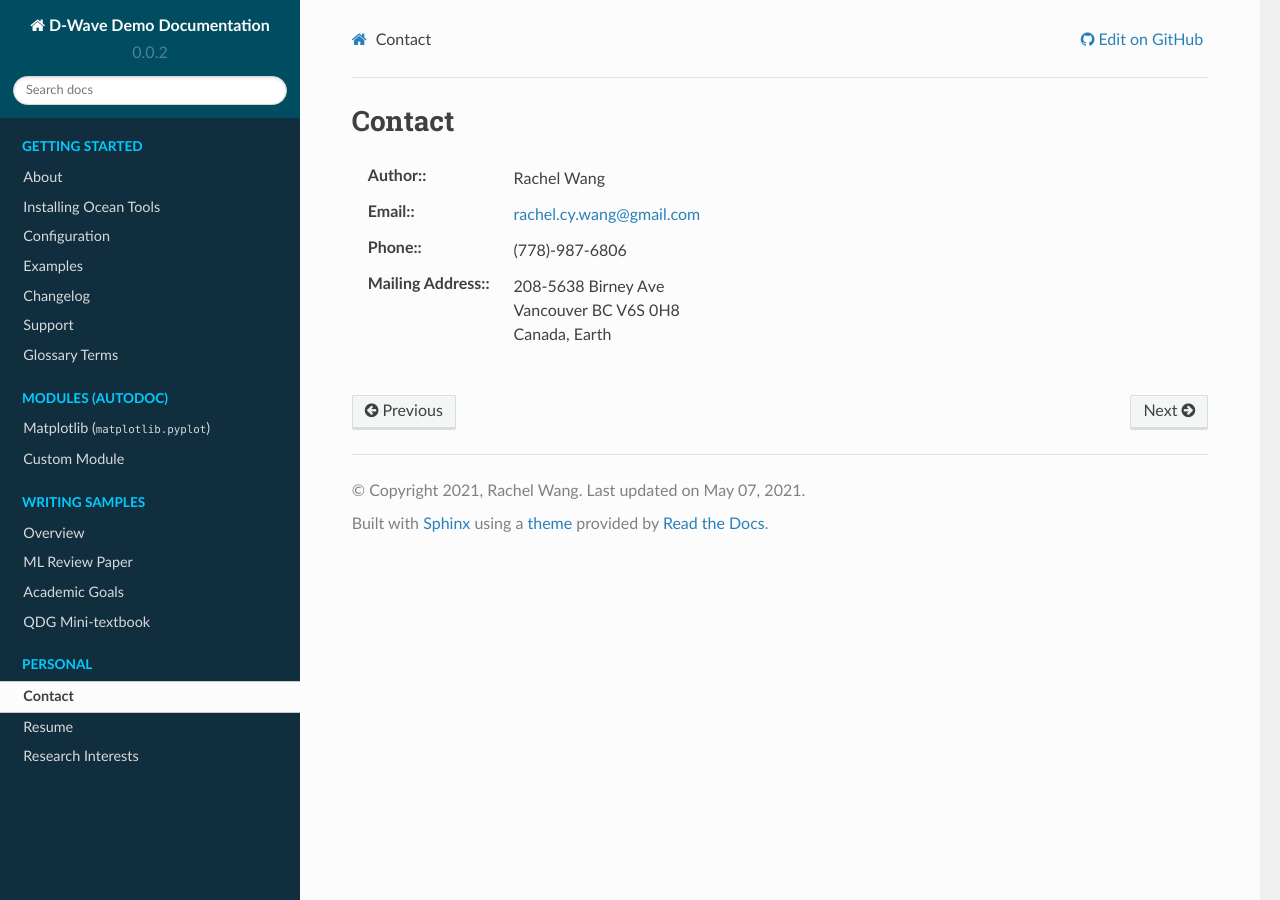
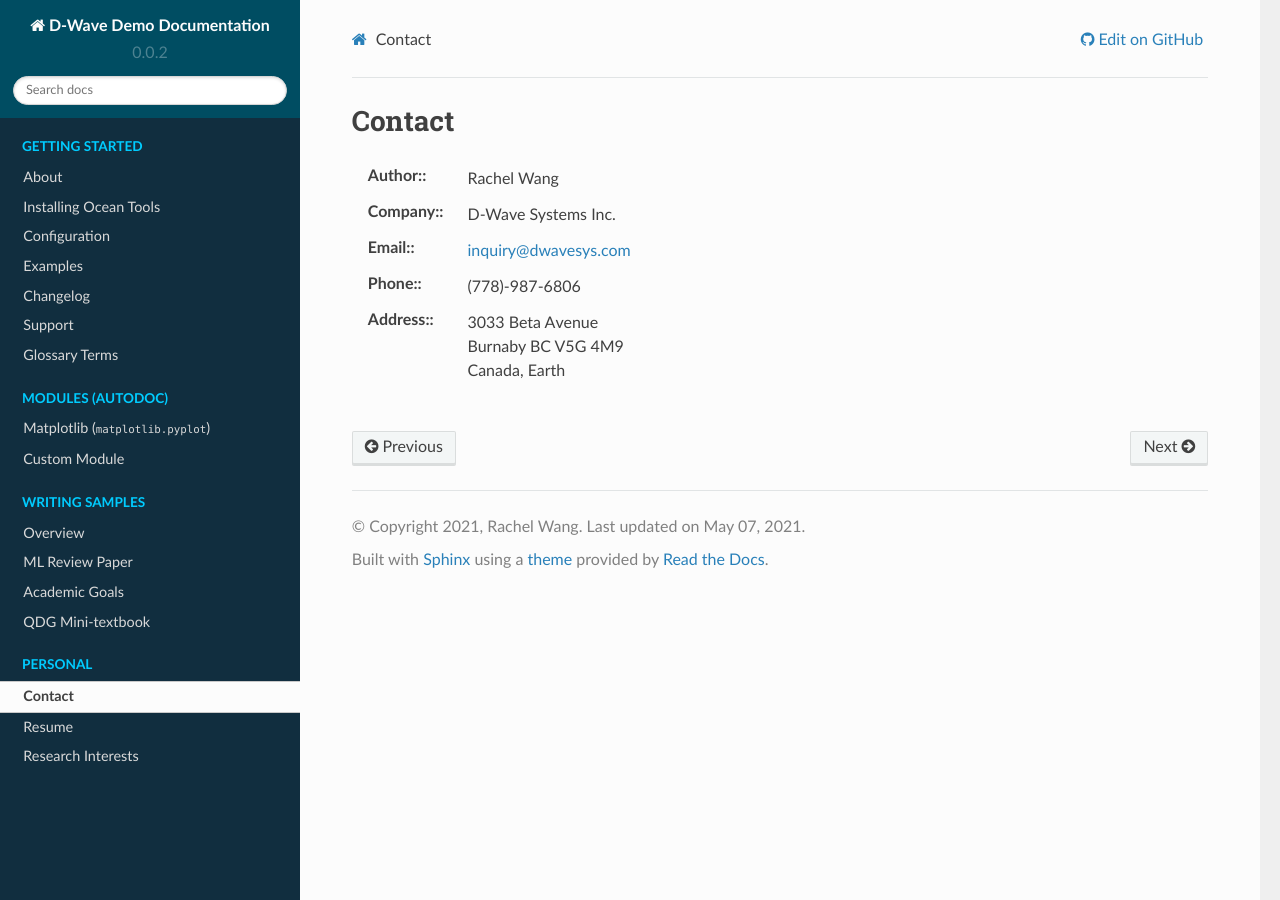
Before and after one commit to rcywang/d-wave-demodoc, a Sphinx documentation site: the page built from docs/contact.rst, in a window 1280 px wide. Built offline with Sphinx 7.4.7 and the Read the Docs theme 2.0.0, drawn with Linux system fonts in a browser that asks for light colours.

Commit message:
Update contact.rst

```diff
--- a/docs/contact.rst
+++ b/docs/contact.rst
@@ -4,13 +4,16 @@
 :Author:
     Rachel Wang
 
+:Company:
+    D-Wave Systems Inc.
+
 :Email:
-    `rachel.cy.wang@gmail.com <mailto:rachel.cy.wang@gmail.com>`_
+    `inquiry@dwavesys.com <mailto:inquiry@dwavesys.com>`_
 
 :Phone:
     (778)-987-6806
 
-:Mailing Address:
-    | 208-5638 Birney Ave
-    | Vancouver BC V6S 0H8
+:Address:
+    | 3033 Beta Avenue
+    | Burnaby BC V5G 4M9
     | Canada, Earth
```
